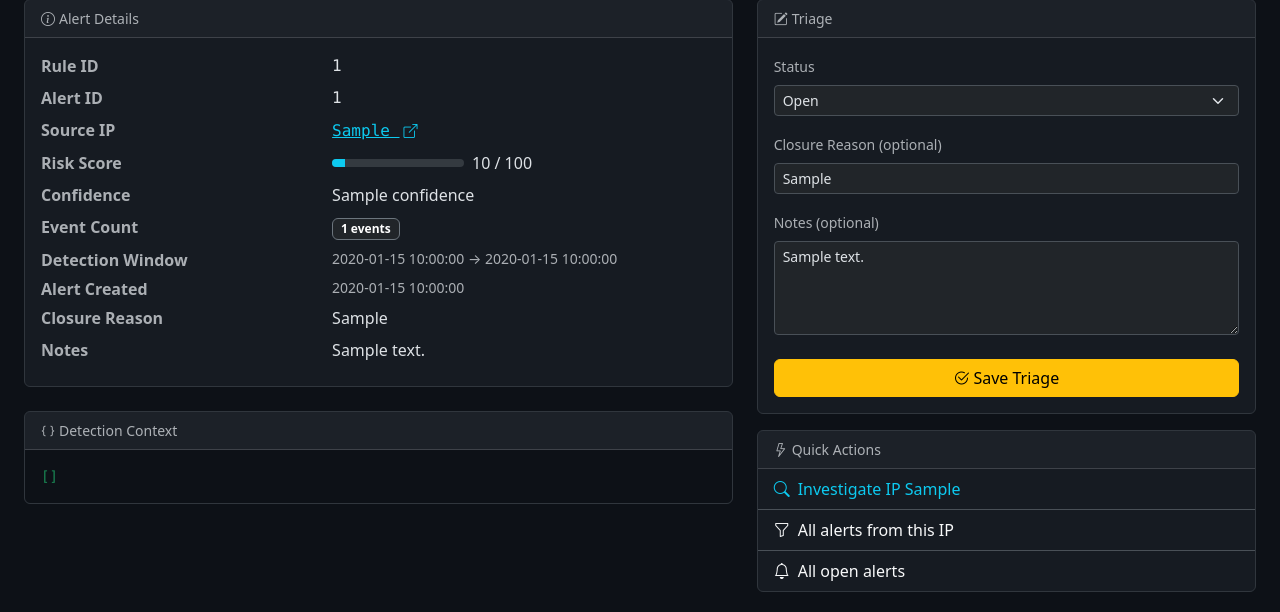
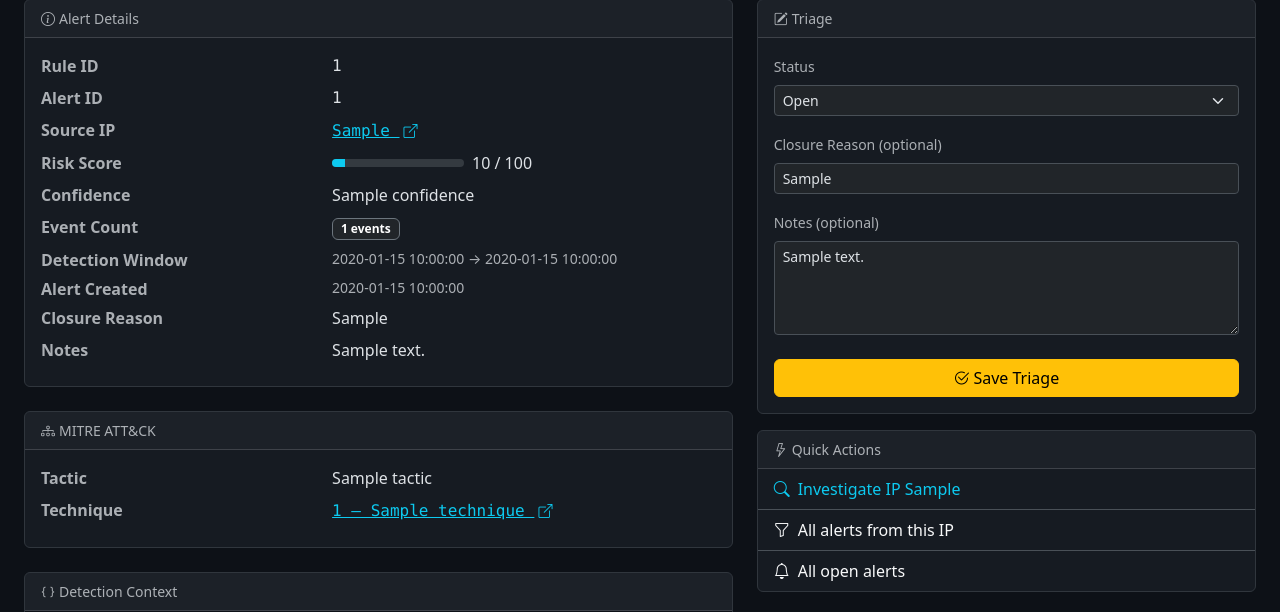
Before and after one commit to minkong05/LDR-platform, a Flask app: page /alerts/1 in a window 1280 px wide. Shown: the part 177-789 px from the top of the page. Run offline with Flask 3, Linux system fonts and the light colour scheme; a database or web service that is not in the repository returns one stand-in record (values such as "Sample title"); data that the repository does not hold is empty.

Commit message:
feat: add MITRE ATT&CK mapping to alerts (backend + dashboard)

```diff
--- a/apps/backend/app/db/models/alert.py
+++ b/apps/backend/app/db/models/alert.py
@@ -44,6 +44,10 @@ class Alert(Base):
         JSON().with_variant(JSONB(), "postgresql"), nullable=False, default=dict
     )
 
+    mitre: Mapped[dict] = mapped_column(
+        JSON().with_variant(JSONB(), "postgresql"), nullable=False, default=dict
+    )
+
     __table_args__ = (
         Index("ix_alerts_created_at", "created_at"),
         Index("ix_alerts_source_ip", "source_ip"),
--- a/apps/backend/app/domain/schemas/alert.py
+++ b/apps/backend/app/domain/schemas/alert.py
@@ -1,5 +1,6 @@
 from datetime import datetime
 
+from app.domain.rules.rule_schema import MitreMapping
 from pydantic import BaseModel
 
 
@@ -16,3 +17,5 @@ class Alert(BaseModel):
 
     event_count: int
     sample_event_ids: list[str] = []
+
+    mitre: MitreMapping | None = None
--- a/apps/backend/app/services/detection/engine.py
+++ b/apps/backend/app/services/detection/engine.py
@@ -78,6 +78,7 @@ class ThresholdEngine:
                         ended_at=max(st.timestamps),
                         event_count=len(st.timestamps),
                         sample_event_ids=[],
+                        mitre=rule.output.mitre,
                     )
                     alerts.append(alert)
                     st.last_alert_at = ts
--- a/apps/backend/app/services/detection/runner.py
+++ b/apps/backend/app/services/detection/runner.py
@@ -86,6 +86,7 @@ def run_detection_once(
             event_count=a.event_count,
             status="open",
             context={},
+            mitre=a.mitre.model_dump() if a.mitre else {},
         )
         db.add(row)
         db.commit()
--- a/apps/dashboard/dashboard/templates/alerts/detail.html
+++ b/apps/dashboard/dashboard/templates/alerts/detail.html
@@ -120,6 +120,38 @@
       </div>
     </div>
 
+    {# MITRE ATT&CK card #}
+    {% if alert.mitre %}
+    <div class="card mb-4">
+      <div class="card-header text-muted small">
+        <i class="bi bi-diagram-3 me-1"></i>MITRE ATT&amp;CK
+      </div>
+      <div class="card-body">
+        <dl class="row mb-0">
+
+          <dt class="col-5 text-muted">Tactic</dt>
+          <dd class="col-7">{{ alert.mitre.tactic }}</dd>
+
+          {% if alert.mitre.technique_id %}
+          <dt class="col-5 text-muted">Technique</dt>
+          <dd class="col-7">
+            <a
+              href="https://attack.mitre.org/techniques/{{ alert.mitre.technique_id | replace('.', '/') }}/"
+              target="_blank"
+              rel="noopener noreferrer"
+              class="text-info font-monospace"
+            >
+              {{ alert.mitre.technique_id }}{% if alert.mitre.technique %} — {{ alert.mitre.technique }}{% endif %}
+              <i class="bi bi-box-arrow-up-right ms-1 small"></i>
+            </a>
+          </dd>
+          {% endif %}
+
+        </dl>
+      </div>
+    </div>
+    {% endif %}
+
     {# Detection context card — the JSON evidence blob #}
     <div class="card">
       <div class="card-header text-muted small">
```
Also changed, not shown: apps/backend/app/db/migrations/versions/14380779d31f_add_mitre_column_to_alerts.py (added, +40 -0 lines), apps/backend/app/schemas/alerts.py (+9 -1 lines), apps/dashboard/dashboard/templates/alerts/list.html (+8 -0 lines).
